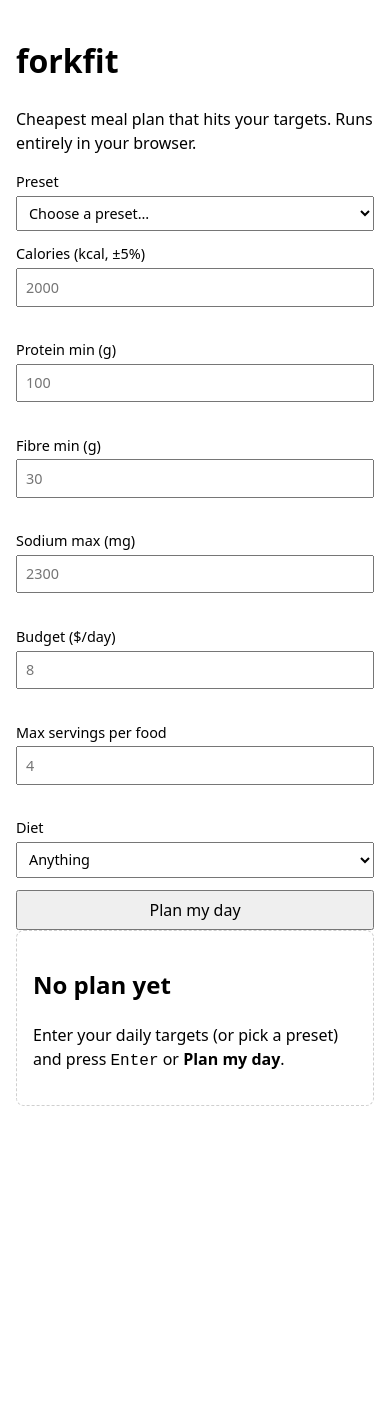
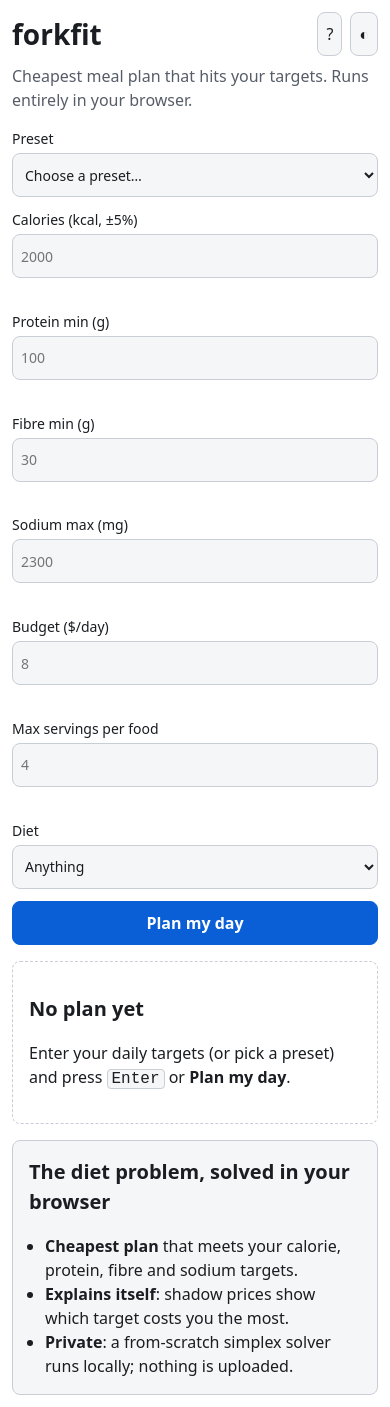
Before and after one commit to Striv11/forkfit, a website built with Vite: page index.html in a window 390 px wide. Before the commit the page ends 1122 px from the top, so only its background shows below. Built offline with nearby package versions, Linux system fonts and the light colour scheme.

Commit message:
feat(ui): design tokens, light/dark theme, keyboard shortcuts, landing and loading state
Co-Authored-By: Claude Sonnet 5.5 <noreply@anthropic.com>

```diff
--- a/src/main.ts
+++ b/src/main.ts
@@ -3,7 +3,21 @@ import { filterByDiet } from "./model/explain";
 import { planMeal } from "./model/model";
 import { PRESETS, parseForm, type FormValues } from "./ui/form";
 import { esc, renderEmpty, renderResult } from "./ui/view";
+import {
+  renderHelp,
+  renderLanding,
+  renderLoading,
+  resolveTheme,
+  shortcutAction,
+} from "./ui/shortcuts";
 import "./ui/style.css";
+
+const THEME_KEY = "forkfit-theme";
+const applyTheme = (t: string) => {
+  document.documentElement.dataset.theme = t;
+};
+const systemDark = () => matchMedia("(prefers-color-scheme: dark)").matches;
+applyTheme(resolveTheme(localStorage.getItem(THEME_KEY), systemDark()));
 
 const FIELDS: { key: keyof FormValues; label: string; hint: string }[] = [
   { key: "calories", label: "Calories (kcal, ±5%)", hint: "2000" },
@@ -17,6 +31,10 @@ const FIELDS: { key: keyof FormValues; label: string; hint: string }[] = [
 const app = document.getElementById("app");
 if (app) {
   app.innerHTML = `<header><h1>forkfit</h1>
+    <div class="toolbar">
+      <button type="button" id="help-btn" aria-label="Keyboard shortcuts (?)">?</button>
+      <button type="button" id="theme-btn" aria-label="Toggle dark mode">◐</button>
+    </div>
     <p>Cheapest meal plan that hits your targets. Runs entirely in your browser.</p></header>
     <form id="form" novalidate>
       <label>Preset
@@ -34,7 +52,8 @@ if (app) {
       </label>
       <button type="submit">Plan my day</button>
     </form>
-    <section id="result" aria-live="polite">${renderEmpty()}</section>`;
+    <section id="result" aria-live="polite">${renderEmpty()}</section>
+    ${renderLanding()}${renderHelp()}`;
 
   const form = document.getElementById("form") as HTMLFormElement;
   const result = document.getElementById("result") as HTMLElement;
@@ -64,6 +83,32 @@ if (app) {
     form.requestSubmit();
   });
 
+  const help = document.getElementById("help") as HTMLDialogElement;
+  document
+    .getElementById("help-btn")
+    ?.addEventListener("click", () => help.showModal());
+  document.getElementById("theme-btn")?.addEventListener("click", () => {
+    const next =
+      document.documentElement.dataset.theme === "dark" ? "light" : "dark";
+    localStorage.setItem(THEME_KEY, next);
+    applyTheme(next);
+  });
+  document.addEventListener("keydown", (ev) => {
+    const t = ev.target;
+    const typing =
+      t instanceof HTMLInputElement ||
+      t instanceof HTMLSelectElement ||
+      t instanceof HTMLTextAreaElement;
+    const action = shortcutAction(ev, typing);
+    if (action === "focus-form") {
+      ev.preventDefault();
+      form.querySelector<HTMLElement>("input")?.focus();
+    } else if (action === "help") {
+      ev.preventDefault();
+      if (!help.open) help.showModal();
+    } else if (action === "close-help" && help.open) help.close();
+  });
+
   form.addEventListener("submit", (ev) => {
     ev.preventDefault();
     for (const f of FIELDS) {
@@ -80,7 +125,11 @@ if (app) {
       return;
     }
     const { targets, diet, limits, budget } = parsed.value;
-    const r = planMeal(filterByDiet(FOODS, diet), targets, limits);
-    result.innerHTML = renderResult(r, budget);
+    result.innerHTML = renderLoading();
+    // Yield so the loading state paints before the (synchronous) solve.
+    setTimeout(() => {
+      const r = planMeal(filterByDiet(FOODS, diet), targets, limits);
+      result.innerHTML = renderResult(r, budget);
+    }, 0);
   });
 }
--- /dev/null
+++ b/src/ui/shortcuts.ts
@@ -0,0 +1,61 @@
+export type ShortcutAction = "focus-form" | "help" | "close-help" | null;
+
+export interface KeyLike {
+  key: string;
+  ctrlKey?: boolean;
+  metaKey?: boolean;
+  altKey?: boolean;
+}
+
+/**
+ * Maps a key press to an app action. `/` focuses the form and `?` opens help,
+ * but neither fires while typing in a field. `Escape` always closes help.
+ * (`Enter` to solve is handled natively by the form's submit.)
+ */
+export function shortcutAction(e: KeyLike, typing: boolean): ShortcutAction {
+  if (e.ctrlKey || e.metaKey || e.altKey) return null;
+  if (e.key === "Escape") return "close-help";
+  if (typing) return null;
+  if (e.key === "/") return "focus-form";
+  if (e.key === "?") return "help";
+  return null;
+}
+
+export type Theme = "light" | "dark";
+
+/** Stored choice wins; otherwise follow the system preference. */
+export function resolveTheme(
+  stored: string | null | undefined,
+  systemDark: boolean,
+): Theme {
+  if (stored === "light" || stored === "dark") return stored;
+  return systemDark ? "dark" : "light";
+}
+
+export function renderLanding(): string {
+  return `<section class="landing" aria-labelledby="landing-title">
+    <h2 id="landing-title">The diet problem, solved in your browser</h2>
+    <ul class="pillars">
+      <li><strong>Cheapest plan</strong> that meets your calorie, protein, fibre and sodium targets.</li>
+      <li><strong>Explains itself</strong>: shadow prices show which target costs you the most.</li>
+      <li><strong>Private</strong>: a from-scratch simplex solver runs locally; nothing is uploaded.</li>
+    </ul>
+  </section>`;
+}
+
+export function renderHelp(): string {
+  return `<dialog id="help" aria-labelledby="help-title">
+    <h2 id="help-title">Keyboard shortcuts</h2>
+    <dl>
+      <dt><kbd>/</kbd></dt><dd>Jump to the targets form</dd>
+      <dt><kbd>Enter</kbd></dt><dd>Plan my day</dd>
+      <dt><kbd>?</kbd></dt><dd>Show this help</dd>
+      <dt><kbd>Esc</kbd></dt><dd>Close this help</dd>
+    </dl>
+    <form method="dialog"><button>Close</button></form>
+  </dialog>`;
+}
+
+export function renderLoading(): string {
+  return `<div class="empty" data-state="loading" role="status"><p>Solving…</p></div>`;
+}
--- a/src/ui/style.css
+++ b/src/ui/style.css
@@ -1,40 +1,121 @@
+:root {
+  color-scheme: light;
+  --space-1: 0.25rem;
+  --space-2: 0.5rem;
+  --space-3: 0.75rem;
+  --space-4: 1rem;
+  --space-6: 1.5rem;
+  --text-sm: 0.875rem;
+  --text-base: 1rem;
+  --text-lg: 1.25rem;
+  --text-xl: 1.75rem;
+  --radius: 0.5rem;
+  --bg: #ffffff;
+  --surface: #f5f6f8;
+  --fg: #1a1d21;
+  --muted: #565d68;
+  --border: #c9ced6;
+  --accent: #0b5fd6;
+  --accent-fg: #ffffff;
+  --danger: #b00020;
+  --success: #1b6e2e;
+}
+:root[data-theme="dark"] {
+  color-scheme: dark;
+  --bg: #14171b;
+  --surface: #1e2328;
+  --fg: #e8eaed;
+  --muted: #a3abb6;
+  --border: #3a414a;
+  --accent: #6aa5ff;
+  --accent-fg: #0b1220;
+  --danger: #ff8a9b;
+  --success: #6fd58a;
+}
+* {
+  box-sizing: border-box;
+}
 body {
   font:
-    16px/1.5 system-ui,
+    var(--text-base) / 1.5 system-ui,
     sans-serif;
+  background: var(--bg);
+  color: var(--fg);
   max-width: 52rem;
   margin: 0 auto;
-  padding: 1rem;
+  padding: var(--space-4);
+}
+header {
+  display: flex;
+  flex-wrap: wrap;
+  align-items: center;
+  justify-content: space-between;
+  gap: var(--space-2);
+}
+header h1 {
+  font-size: var(--text-xl);
+  margin: 0;
+}
+header p {
+  flex-basis: 100%;
+  margin: 0;
+  color: var(--muted);
+}
+.toolbar {
+  display: flex;
+  gap: var(--space-2);
+}
+h2 {
+  font-size: var(--text-lg);
 }
 form {
   display: grid;
-  grid-template-columns: repeat(auto-fit, minmax(14rem, 1fr));
-  gap: 0.75rem;
+  grid-template-columns: repeat(auto-fit, minmax(min(14rem, 100%), 1fr));
+  gap: var(--space-3);
+  margin: var(--space-4) 0;
 }
 label {
   display: flex;
   flex-direction: column;
-  font-size: 0.9rem;
-  gap: 0.2rem;
+  font-size: var(--text-sm);
+  gap: var(--space-1);
 }
 input,
 select,
 button {
   font: inherit;
-  padding: 0.4rem 0.5rem;
+  padding: var(--space-2);
+  min-height: 2.75rem;
+  color: var(--fg);
+  background: var(--surface);
+  border: 1px solid var(--border);
+  border-radius: var(--radius);
 }
 button {
   cursor: pointer;
   align-self: end;
 }
+button[type="submit"] {
+  background: var(--accent);
+  color: var(--accent-fg);
+  border-color: var(--accent);
+  font-weight: 600;
+}
+:focus-visible {
+  outline: 3px solid var(--accent);
+  outline-offset: 2px;
+}
 .field-error {
-  color: #b00020;
+  color: var(--danger);
   min-height: 1.2em;
+}
+.table-wrap {
+  overflow-x: auto;
 }
 table {
   border-collapse: collapse;
   width: 100%;
-  margin: 1rem 0;
+  margin: var(--space-4) 0;
 }
 caption {
   text-align: left;
@@ -42,8 +123,8 @@ caption {
 }
 th,
 td {
-  border-bottom: 1px solid #8884;
-  padding: 0.3rem 0.5rem;
+  border-bottom: 1px solid var(--border);
+  padding: var(--space-1) var(--space-2);
   text-align: right;
 }
 th[scope="row"],
@@ -52,21 +133,71 @@ thead th {
 }
 small {
   display: block;
-  opacity: 0.7;
+  color: var(--muted);
   font-weight: normal;
 }
+kbd {
+  background: var(--surface);
+  border: 1px solid var(--border);
+  border-radius: 0.25rem;
+  padding: 0 var(--space-1);
+  font-family: ui-monospace, monospace;
+}
 .empty,
-.error {
-  padding: 1rem;
-  border: 1px dashed #8886;
-  border-radius: 0.5rem;
+.error,
+.landing {
+  padding: var(--space-4);
+  border: 1px dashed var(--border);
+  border-radius: var(--radius);
+}
+.landing {
+  border-style: solid;
+  background: var(--surface);
+  margin-top: var(--space-4);
+}
+.landing h2 {
+  margin-top: 0;
+}
+.pillars {
+  margin: 0;
+  padding-left: var(--space-6);
 }
 .error {
-  border-color: #b00020;
+  border-color: var(--danger);
 }
 .warn {
-  color: #b00020;
+  color: var(--danger);
 }
 .ok {
-  color: #1b6e2e;
+  color: var(--success);
 }
+dialog {
+  background: var(--bg);
+  color: var(--fg);
+  border: 1px solid var(--border);
+  border-radius: var(--radius);
+}
+dialog::backdrop {
+  background: #0008;
+}
+dl {
+  display: grid;
+  grid-template-columns: auto 1fr;
+  gap: var(--space-2) var(--space-4);
+}
+dd {
+  margin: 0;
+}
+@media (max-width: 480px) {
+  body {
+    padding: var(--space-3);
+  }
+  .pillars {
+    padding-left: var(--space-4);
+  }
+}
+@media (prefers-reduced-motion: no-preference) {
+  html {
+    scroll-behavior: smooth;
+  }
+}
--- a/src/ui/view.ts
+++ b/src/ui/view.ts
@@ -66,8 +66,8 @@ export function renderResult(result: PlanResult, budget?: number): string {
   return `<div data-state="plan">
     <h2>Cheapest plan: <span class="cost">${usd(plan.cost)}</span>/day</h2>
     ${budgetNote}
-    <table><caption>Foods</caption><thead><tr><th>Food</th><th>Servings</th><th>Cost</th></tr></thead><tbody>${rows}</tbody></table>
-    <table><caption>Nutrient totals</caption><tbody>${totals}</tbody></table>
+    <div class="table-wrap"><table><caption>Foods</caption><thead><tr><th>Food</th><th>Servings</th><th>Cost</th></tr></thead><tbody>${rows}</tbody></table></div>
+    <div class="table-wrap"><table><caption>Nutrient totals</caption><tbody>${totals}</tbody></table></div>
     <h3>Why this plan?</h3><ul>${why}</ul>
   </div>`;
 }
```
Also changed, not shown: PLAN.md (+1 -1 lines), WORKLOG.md (+7 -0 lines), tests/shortcuts.test.ts (added, +49 -0 lines), README.md.
